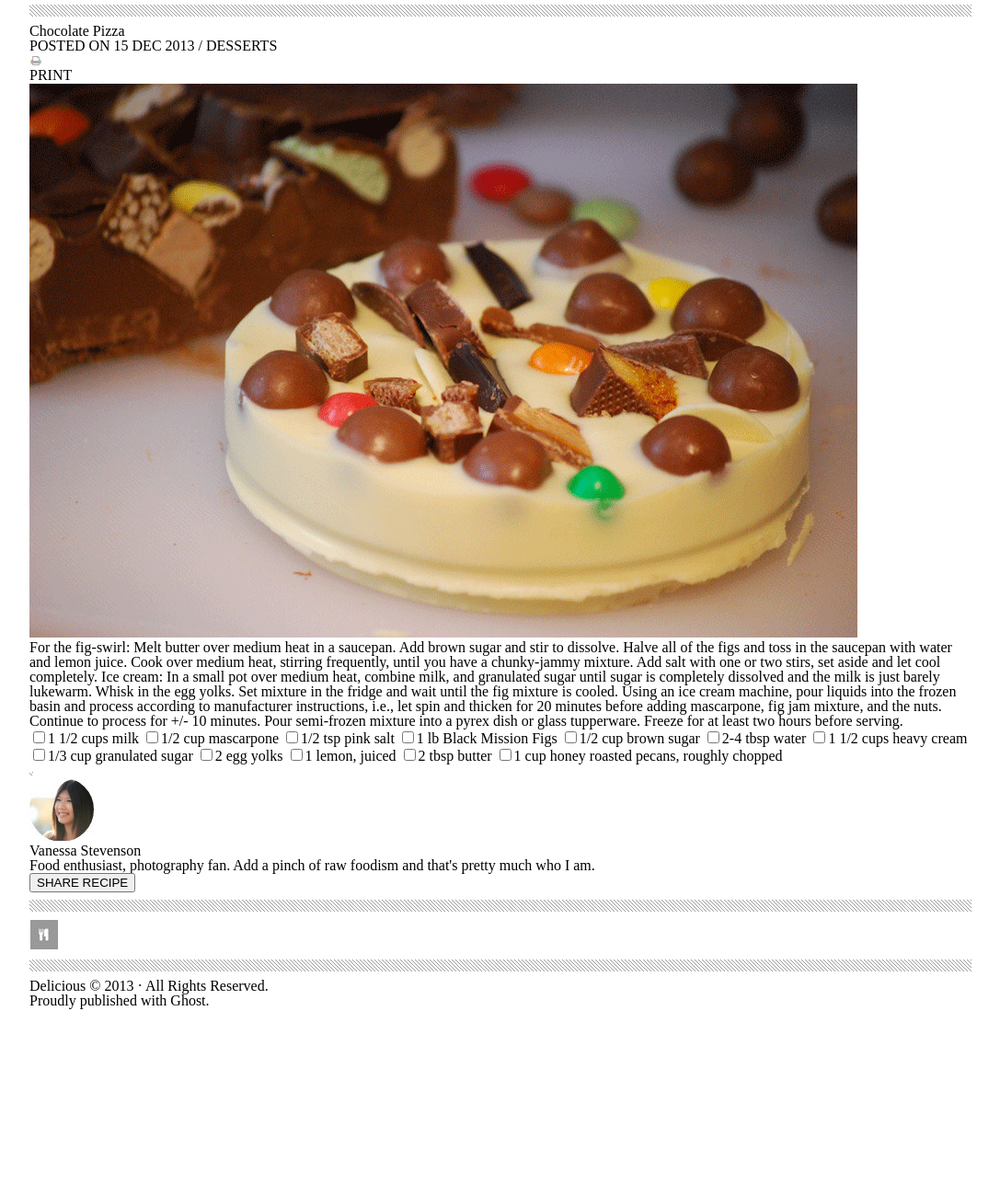
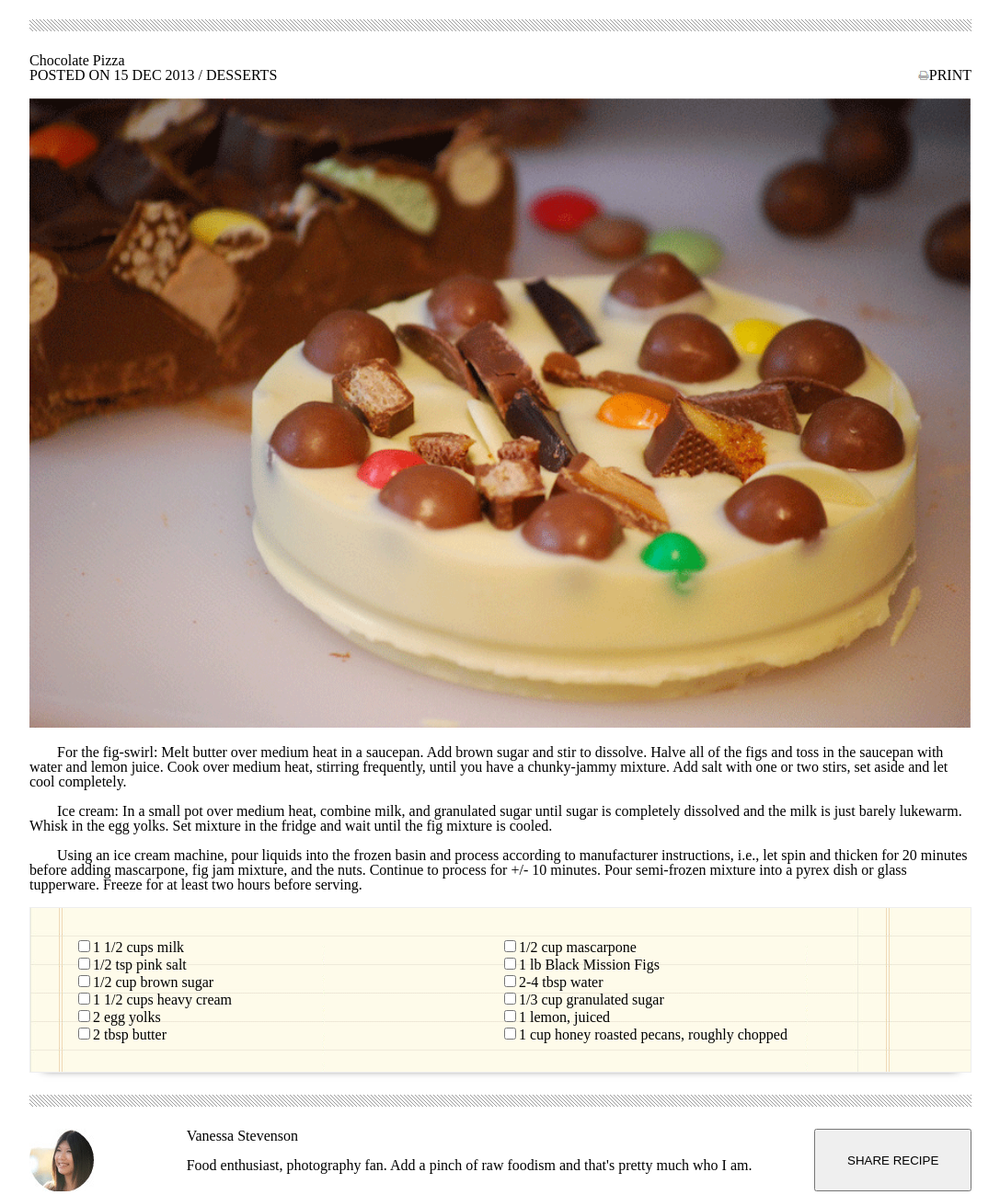
Before and after one commit to drmeloy/lab-10-chocolate-pizza, a plain HTML site: page index.html in a window 1280 px wide. Shown: the part 103-1402 px from the top of the page at 92% size, without its empty margins (96-1183 px from the left). Before the commit the page ends 1249 px from the top, so only its background shows below. Drawn offline with Linux system fonts and the light colour scheme.

Commit message:
styling changes

```diff
--- a/index.html
+++ b/index.html
@@ -14,8 +14,7 @@
     <header id="page-header">
         <figure class="logo">
             <img src="img/icons/logo.png"   alt="Delicious logo" />
-
-        <span class="delicious">
+            <span class="delicious">
             Delicious<br>
             <span class="the-best">THE BEST FOOD BLOG ON THE WEB.</span>
         </span>
@@ -31,49 +30,75 @@
             <img src="./img/icons/mail-icon.png" alt="Mail icon" />
         </figure>
     </header>
+    <br>
     <hr>
-    <!-- <img src="./img/icons/hr-img.png" alt="horizontal row separator" />
-    <section id="recipe-header"> -->
+    <br>
         <container class="heading">
             <h2>Chocolate Pizza</h2>
-            <p>POSTED ON 15 DEC 2013 / DESSERTS</p>
         </container>
         <container class="print">
-            <img src="./img/icons/print-icon.png" alt="Print icon" id="print-icon" />
-            <p>PRINT</p>
+            <span>POSTED ON 15 DEC 2013 / DESSERTS</span>
+            <span><img src="./img/icons/print-icon.png" alt="Print icon" id="print-icon" />PRINT</span>
         </container>
-        <img src="./img/choco-pizza.png" alt="Chocolate pizza image" />
-    </section>
+        <br>
+            <img src="./img/choco-pizza.png" alt="Chocolate pizza image" class="choc-pizza-img" />
+        <br><br>
     <section id="paragraph">
         <p>
-            For the fig-swirl: Melt butter over medium heat in a saucepan. Add brown sugar and stir to dissolve. Halve all of the figs and toss in the saucepan with water and lemon juice. Cook over medium heat, stirring frequently, until you have a chunky-jammy mixture. Add salt with one or two stirs, set aside and let cool completely.
-
-            Ice cream: In a small pot over medium heat, combine milk, and granulated sugar until sugar is completely dissolved and the milk is just barely lukewarm. Whisk in the egg yolks. Set mixture in the fridge and wait until the fig mixture is cooled.
-
-            Using an ice cream machine, pour liquids into the frozen basin and process according to manufacturer instructions, i.e., let spin and thicken for 20 minutes before adding mascarpone, fig jam mixture, and the nuts. Continue to process for +/- 10 minutes. Pour semi-frozen mixture into a pyrex dish or glass tupperware. Freeze for at least two hours before serving.
+            For the fig-swirl: Melt butter over medium heat in a saucepan. Add brown sugar and stir to dissolve. Halve all of the figs and toss in the saucepan with water and lemon juice. Cook over medium heat, stirring frequently, until you have a chunky-jammy mixture. Add salt with one or two stirs, set aside and let cool completely.<br><br>
+        </p>
+        <p>
+            Ice cream: In a small pot over medium heat, combine milk, and granulated sugar until sugar is completely dissolved and the milk is just barely lukewarm. Whisk in the egg yolks. Set mixture in the fridge and wait until the fig mixture is cooled.<br><br>
+        </p>
+        <p>
+            Using an ice cream machine, pour liquids into the frozen basin and process according to manufacturer instructions, i.e., let spin and thicken for 20 minutes before adding mascarpone, fig jam mixture, and the nuts. Continue to process for +/- 10 minutes. Pour semi-frozen mixture into a pyrex dish or glass tupperware. Freeze for at least two hours before serving.<br><br>
         </p>
     </section>
     <section id="recipe">
         <label>
             <input type="checkbox"><span>1 1/2 cups milk</span>
+        </label>
+        <label>
             <input type="checkbox"><span>1/2 cup mascarpone</span>
+        </label>
+        <label>
             <input type="checkbox"><span>1/2 tsp pink salt</span>
+        </label>
+        <label>
             <input type="checkbox"><span>1 lb Black Mission Figs</span>
+        </label>
+        <label>
             <input type="checkbox"><span>1/2 cup brown sugar</span>
+        </label>
+        <label>
             <input type="checkbox"><span>2-4 tbsp water</span>
+        </label>
+        <label>
             <input type="checkbox"><span>1 1/2 cups heavy cream</span>
+        </label>
+        <label>
             <input type="checkbox"><span>1/3 cup granulated sugar</span>
+        </label>
+        <label>
             <input type="checkbox"><span>2 egg yolks</span>
+        </label>
+        <label>
             <input type="checkbox"><span>1 lemon, juiced</span>
+        </label>
+        <label>
             <input type="checkbox"><span>2 tbsp butter</span>
+        </label>
+        <label>
             <input type="checkbox"><span>1 cup honey roasted pecans, roughly chopped</span>
         </label>
     </section>
-    <img src="./img/icons/hr-img.png" alt="horizontal row separator" class="hr-icon" />
+    <br>
+    <hr>
+    <br>
     <section id="about">
         <img src="./img/van-pic.png" alt="Picture of Vanessa" />
-        <p>Vanessa Stevenson</p>
-        <p>Food enthusiast, photography fan. Add a pinch of raw foodism and that's pretty much who I am.</p>
+        <span class="van">Vanessa Stevenson<br><br>
+        Food enthusiast, photography fan. Add a pinch of raw foodism and that's pretty much who I am.</span>
         <button id="share-button">SHARE RECIPE</button>
     </section>
     <footer>
--- a/style.css
+++ b/style.css
@@ -35,3 +35,36 @@ hr {
     display: block;
     border: 10px;
 }
+
+.print {
+    display: flex;
+    justify-content: space-between;
+    width: 100%;
+}
+
+.choc-pizza-img {
+    width: 100%;
+}
+
+#paragraph p {
+    text-indent: 30px;
+}
+
+#recipe {
+    display: grid;
+    grid-template-columns: 1fr 1fr;
+    background-image: url('./img/list-bg.png');
+    padding: 2em 3em;
+    border: 1px solid #eee;
+    box-shadow: 0px 10px 10px -15px black;
+}
+
+#about {
+    display: grid;
+    grid-template-columns: 1fr 4fr 1fr;
+}
+
+.van {
+    display: grid;
+    justify-self: start;
+}
```
